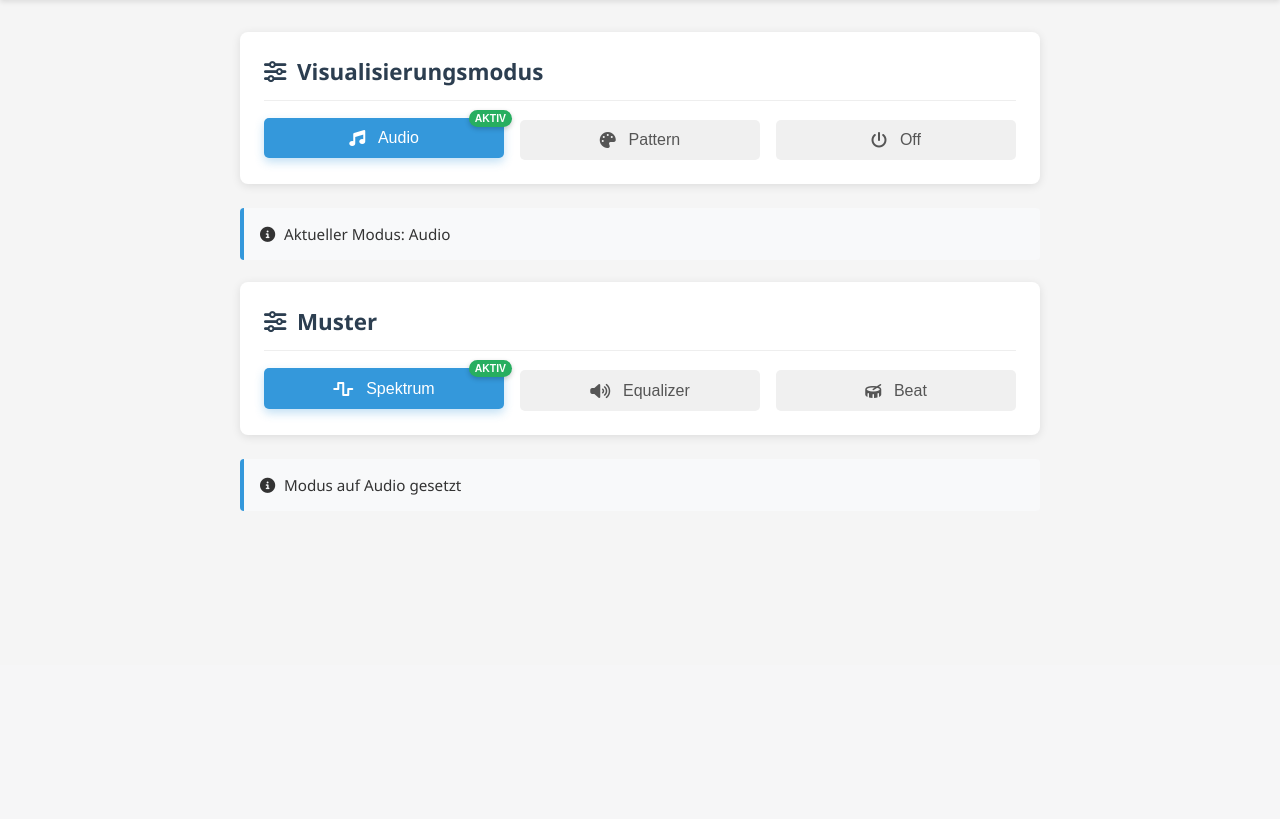
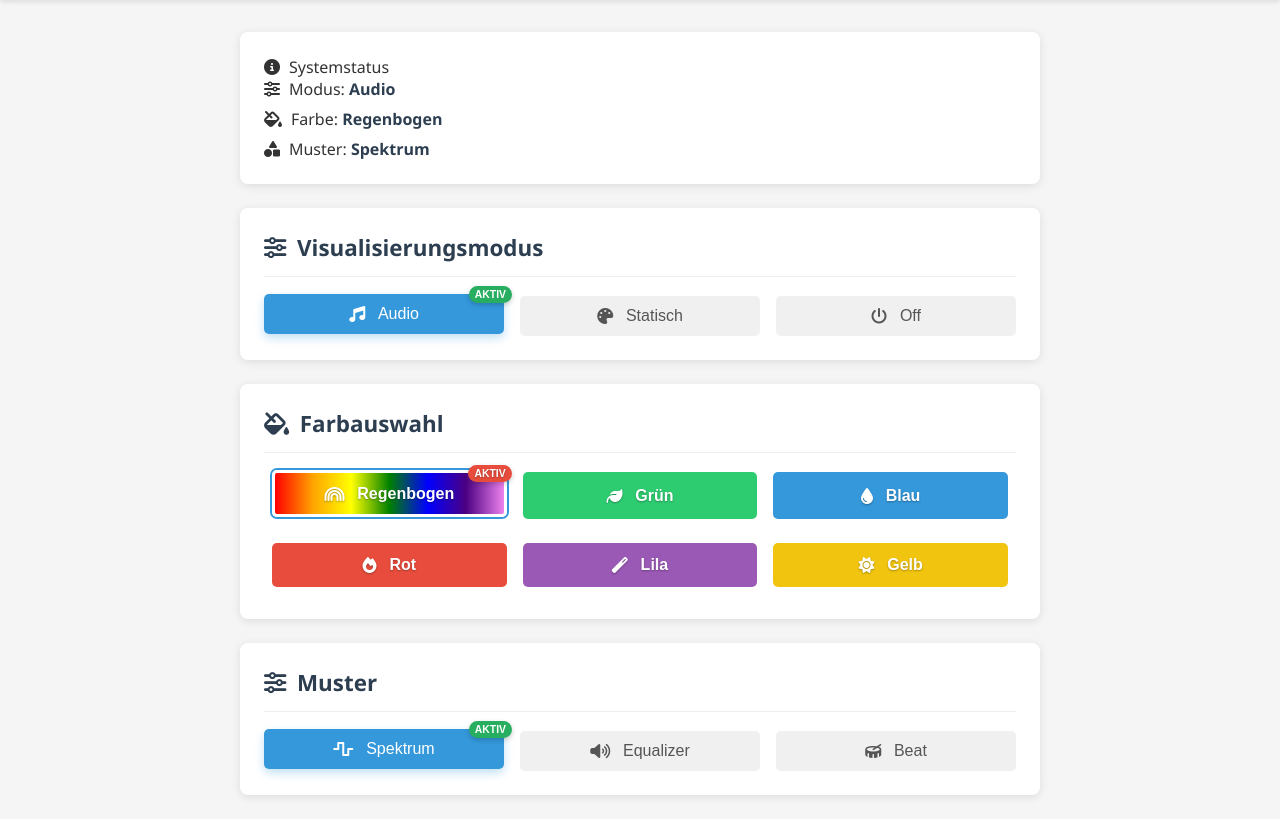
Before and after one commit to Roberto2Meloni/PiVoltaMeter, a Flask app: page / in a window 1280 px wide. Shown: the part 135-954 px from the top of the page. Before the commit the page ends 646 px from the top, so only its background shows below. Run offline with Flask 3, Linux system fonts and the light colour scheme.

Commit message:
Verbesserte Benutzeroberfläche mit zentraler Statusanzeige und Konfigurationssynchronisierung

```diff
--- a/static/css/style.css
+++ b/static/css/style.css
@@ -41,10 +41,11 @@ h2 {
     border-bottom: 1px solid #eee;
     padding-bottom: 0.8rem;
 }
-.visualization-controls {
+.visualization-controls, .color-controls {
     display: flex;
     gap: 1rem;
     margin-top: 1.2rem;
+    flex-wrap: wrap;
 }
 button {
     display: inline-block;
@@ -98,12 +99,68 @@ button.active::after {
     border-radius: 4px;
     font-size: 0.95rem;
     transition: all 0.3s ease;
+    margin-bottom: 0.5rem;
 }
 i {
     margin-right: 0.3rem;
 }
 
-/* Neue Stile für Muster */
+/* Neue Stile für Statusbereich */
+.status-container {
+    display: flex;
+    flex-direction: column;
+    gap: 0.5rem;
+}
+
+.status-container .status:nth-child(1) {
+    border-left-color: #3498db; /* Blau für Modus */
+}
+
+.status-container .status:nth-child(2) {
+    border-left-color: #e74c3c; /* Rot für Farbe */
+}
+
+.status-container .status:nth-child(3) {
+    border-left-color: #2ecc71; /* Grün für Muster */
+}
+
+#current-mode,
+#current-color,
+#current-pattern {
+    font-weight: bold;
+    color: #2c3e50;
+}
+
+/* Neue Stile für Farbauswahl */
+.color-controls {
+    justify-content: center;
+}
+
+.color-btn {
+    flex: 0 0 calc(33.333% - 1rem);
+    color: white;
+    text-shadow: 0 1px 2px rgba(0, 0, 0, 0.3);
+    border: 2px solid transparent;
+    margin-bottom: 0.5rem;
+    font-weight: bold;
+}
+
+.color-btn:hover {
+    transform: scale(1.05);
+    border: 2px solid #fff;
+    box-shadow: 0 5px 15px rgba(0, 0, 0, 0.2);
+}
+
+.color-btn.active {
+    border: 3px solid #fff;
+    box-shadow: 0 0 0 2px #3498db;
+}
+
+.color-btn.active::after {
+    background-color: #e74c3c;
+}
+
+/* Muster-Stile */
 .pattern-group {
     transition: all 0.3s ease;
 }
@@ -130,7 +187,7 @@ i {
 
 /* Medienabfragen für responsive Anpassungen */
 @media (max-width: 600px) {
-    .visualization-controls {
+    .visualization-controls, .color-controls {
         flex-direction: column;
     }
     button {
@@ -141,4 +198,8 @@ i {
         right: 10px;
         transform: translateY(-50%);
     }
+
+    .color-btn {
+        flex: 1 1 100%;
+    }
 }
--- a/static/js/script.js
+++ b/static/js/script.js
@@ -1,39 +1,83 @@
 console.log("Script wurde geladen");
 
-// Visualisierungsmodus einstellen
-function setVisualizationMode(mode, url) {
-    // Entferne aktiven Status von allen Modus-Buttons
-    document.querySelectorAll('#audio-mode, #pattern-mode, #off-mode').forEach(btn => {
+console.log("Script wurde geladen");
+
+// Aktualisiere die Anzeige basierend auf der vollständigen Konfiguration
+function updateUIFromConfig(config) {
+    console.log("UI wird mit folgender Konfiguration aktualisiert:", config);
+
+    // Aktualisiere die Statusanzeige
+    if (config.display) {
+        document.getElementById('current-mode').textContent = config.display.mode_name;
+        document.getElementById('current-color').textContent = config.display.color_name;
+        document.getElementById('current-pattern').textContent = config.display.pattern_name;
+    }
+
+    // Modus-Buttons aktualisieren
+    document.querySelectorAll('#audio-mode, #static-mode, #off-mode').forEach(btn => {
         btn.classList.remove('active');
     });
 
-    // Füge aktiven Status zum ausgewählten Button hinzu
-    document.getElementById(mode + '-mode').classList.add('active');
+    const modeButton = document.getElementById(config.visualization_mode + '-mode');
+    if (modeButton) {
+        modeButton.classList.add('active');
+    }
 
-    // Aktualisiere Status-Anzeige
-    const modeText = mode === 'audio' ? 'Audio' : mode === 'pattern' ? 'Pattern' : 'Aus';
-    document.getElementById('current-mode').textContent = modeText;
+    // Farb-Buttons aktualisieren
+    document.querySelectorAll('.color-btn').forEach(btn => {
+        btn.classList.remove('active');
+    });
+
+    const colorButton = document.getElementById('color_' + config.led_color);
+    if (colorButton) {
+        colorButton.classList.add('active');
+    }
 
     // Mustergruppen anzeigen/verstecken basierend auf Modus
     document.querySelectorAll('.pattern-group').forEach(group => {
         group.style.display = 'none';
     });
 
-    if (mode === 'off') {
+    if (config.visualization_mode === 'off') {
         document.getElementById('off-info').style.display = 'block';
     } else {
-        document.getElementById(mode + '-patterns').style.display = 'block';
+        const patternsContainer = document.getElementById(config.visualization_mode + '-patterns');
+        if (patternsContainer) {
+            patternsContainer.style.display = 'block';
 
-        // Setze ersten Pattern-Button als aktiv, wenn Modus wechselt
-        const patternButtons = document.querySelectorAll('#' + mode + '-patterns .pattern-btn');
-        if (patternButtons.length > 0) {
-            patternButtons.forEach(btn => btn.classList.remove('active'));
-            patternButtons[0].classList.add('active');
+            // Pattern-Buttons aktualisieren
+            const patternButtons = patternsContainer.querySelectorAll('.pattern-btn');
+            patternButtons.forEach(btn => {
+                btn.classList.remove('active');
+            });
+
+            // Das aktuelle Muster als aktiv markieren
+            let currentPatternId = '';
+            if (config.visualization_mode === 'audio') {
+                currentPatternId = config.audio_pattern;
+            } else if (config.visualization_mode === 'static') {
+                currentPatternId = config.static_pattern;
+            }
+
+            if (currentPatternId) {
+                const currentPatternButton = document.getElementById(currentPatternId);
+                if (currentPatternButton) {
+                    currentPatternButton.classList.add('active');
+                }
+            }
+        }
     }
 }
 
-    // Statusmeldung aktualisieren
-    document.getElementById('status').innerHTML = '<i class="fas fa-info-circle"></i> Modus auf ' + modeText + ' gesetzt';
+// Visualisierungsmodus einstellen
+function setVisualizationMode(mode, url) {
+    // Entferne aktiven Status von allen Modus-Buttons
+    document.querySelectorAll('#audio-mode, #static-mode, #off-mode').forEach(btn => {
+        btn.classList.remove('active');
+    });
+
+    // Füge aktiven Status zum ausgewählten Button hinzu
+    document.getElementById(mode + '-mode').classList.add('active');
 
     // Optional: Sende Anfrage an Backend, um den Modus zu ändern
     if (url) {
@@ -46,48 +90,146 @@ function setVisualizationMode(mode, url) {
         })
         .then(response => response.json())
         .then(data => {
-            if (data.success) {
-                console.log('Modus erfolgreich geändert');
+            if (data.status === "success") {
+                console.log('Modus erfolgreich geändert:', data.message);
+                // Aktualisiere die UI basierend auf der zurückgegebenen Konfiguration
+                if (data.config) {
+                    updateUIFromConfig(data.config);
+                }
             } else {
                 console.error('Fehler beim Ändern des Modus:', data.message);
-                document.getElementById('status').innerHTML = '<i class="fas fa-exclamation-triangle"></i> Fehler: ' + data.message;
             }
         })
         .catch(error => {
             console.error('Netzwerkfehler:', error);
-            document.getElementById('status').innerHTML = '<i class="fas fa-exclamation-triangle"></i> Netzwerkfehler beim Ändern des Modus';
         });
     }
 }
 
 // Muster einstellen
-function setPattern(patternId) {
+function setPattern(pattern_name, url) {
+    console.log("setPattern aufgerufen mit:", pattern_name, url);
+
     // Aktiven Status von allen Muster-Buttons im aktuellen Modus entfernen
-    const activeMode = document.querySelector('#audio-mode, #pattern-mode, #off-mode.active').id.replace('-mode', '');
+    const activeMode = document.querySelector('#audio-mode.active, #static-mode.active, #off-mode.active').id.replace('-mode', '');
+    console.log("Aktiver Modus:", activeMode);
 
     if (activeMode !== 'off') {
         document.querySelectorAll('#' + activeMode + '-patterns .pattern-btn').forEach(btn => {
             btn.classList.remove('active');
         });
 
-        // Aktiven Status zum ausgewählten Muster hinzufügen
-        document.getElementById(patternId).classList.add('active');
+        // Finde den Button anhand der ID, die dem pattern_name entspricht
+        const patternButton = document.getElementById(pattern_name);
+        console.log("Gefundener Button:", patternButton);
 
-        // Hole den Musternamen für die Statusanzeige
-        const patternName = document.getElementById(patternId).textContent.trim();
+        if (patternButton) {
+            patternButton.classList.add('active');
 
-        // Statusmeldung aktualisieren
-        document.getElementById('status').innerHTML = '<i class="fas fa-info-circle"></i> Muster auf ' + patternName + ' gesetzt';
+            // Sende Anfrage an Backend
+            if (url) {
+                console.log("Sende Anfrage an:", url, "mit Pattern:", pattern_name);
+                fetch(url, {
+                    method: 'POST',
+                    headers: {
+                        'Content-Type': 'application/json',
+                    },
+                    body: JSON.stringify({ pattern: pattern_name })
+                })
+                .then(response => {
+                    console.log("Antwort erhalten:", response);
+                    return response.json();
+                })
+                .then(data => {
+                    console.log("Verarbeitete Daten:", data);
+                    if (data.status === "success") {
+                        console.log('Muster erfolgreich geändert:', data.message);
+                        // Aktualisiere die UI basierend auf der zurückgegebenen Konfiguration
+                        if (data.config) {
+                            updateUIFromConfig(data.config);
+                        }
+                    } else {
+                        console.error('Fehler beim Ändern des Musters:', data.message);
+                    }
+                })
+                .catch(error => {
+                    console.error('Netzwerkfehler:', error);
+                });
+            }
+        } else {
+            console.error("Button mit ID", pattern_name, "nicht gefunden!");
+        }
+    } else {
+        console.log("Im Off-Modus können keine Muster gesetzt werden");
+    }
+}
 
-        // Optional: Sende Anfrage an Backend
-        // Diese Zeile kannst du nach deinen Bedürfnissen anpassen
-        // fetch('/set_pattern', { ... })
+// Farbe einstellen
+function setColor(color, url) {
+    console.log("setColor aufgerufen mit:", color, url);
+
+    // Entferne aktiven Status von allen Farb-Buttons
+    document.querySelectorAll('.color-btn').forEach(btn => {
+        btn.classList.remove('active');
+    });
+
+    // Füge aktiven Status zum ausgewählten Farb-Button hinzu
+    const colorButton = document.getElementById('color_' + color);
+    if (colorButton) {
+        colorButton.classList.add('active');
+
+        // Sende Anfrage an Backend, um die Farbe zu ändern
+        if (url) {
+            fetch(url, {
+                method: 'POST',
+                headers: {
+                    'Content-Type': 'application/json',
+                },
+                body: JSON.stringify({ color: color })
+            })
+            .then(response => response.json())
+            .then(data => {
+                if (data.status === "success") {
+                    console.log('Farbe erfolgreich geändert:', data.message);
+                    // Aktualisiere die UI basierend auf der zurückgegebenen Konfiguration
+                    if (data.config) {
+                        updateUIFromConfig(data.config);
+                    }
+                } else {
+                    console.error('Fehler beim Ändern der Farbe:', data.message);
+                }
+            })
+            .catch(error => {
+                console.error('Netzwerkfehler:', error);
+            });
+        }
+    } else {
+        console.error("Farb-Button mit ID 'color_" + color + "' nicht gefunden!");
     }
 }
 
 // Initialisieren bei Seitenladung
 document.addEventListener('DOMContentLoaded', function() {
-    // Setze standardmäßig Audio-Modus als aktiv
+    console.log("Script wurde geladen");
+
+    // Prüfe, ob eine initiale Konfiguration verfügbar ist (vom Server übergeben)
+    if (typeof initialConfig !== 'undefined') {
+        console.log("Verwende die vom Server bereitgestellte initiale Konfiguration:", initialConfig);
+        updateUIFromConfig(initialConfig);
+    } else {
+        console.log("Keine initiale Konfiguration gefunden, rufe Konfiguration vom Server ab...");
+        // Hole die aktuelle Konfiguration vom Server als Fallback
+        fetch('/get_current_config')
+            .then(response => response.json())
+            .then(data => {
+                if (data.status === "success" && data.config) {
+                    console.log("Konfiguration vom Server erhalten:", data.config);
+                    // Aktualisiere die UI basierend auf der Konfiguration
+                    updateUIFromConfig(data.config);
+                } else {
+                    console.error('Fehler beim Laden der Konfiguration:', data);
+
+                    // Fallback-Initialisierung, falls keine Konfiguration geladen werden kann
                     setVisualizationMode('audio');
 
                     // Setze ersten Audio-Pattern-Button als aktiv
@@ -95,8 +237,32 @@ document.addEventListener('DOMContentLoaded', function() {
                     if (audioPatternButtons.length > 0) {
                         audioPatternButtons.forEach(btn => btn.classList.remove('active'));
                         audioPatternButtons[0].classList.add('active');
+                        document.getElementById('current-pattern').textContent = audioPatternButtons[0].textContent.trim();
+                    }
+
+                    // Setze Regenbogen-Farbe als aktiv
+                    const colorButtons = document.querySelectorAll('.color-btn');
+                    if (colorButtons.length > 0) {
+                        colorButtons.forEach(btn => btn.classList.remove('active'));
+                        document.getElementById('color_rainbow').classList.add('active');
+                        document.getElementById('current-color').textContent = document.getElementById('color_rainbow').textContent.trim();
+                    }
+                }
+            })
+            .catch(error => {
+                console.error('Netzwerkfehler beim Laden der Konfiguration:', error);
+
+                // Fallback-Initialisierung bei Netzwerkfehler
+                setVisualizationMode('audio');
+            });
     }
 });
+
+
+
+
+
+
 // function updateStatus(message, status = "loading") {
 //   const statusDiv = document.getElementById("status");
 //   statusDiv.textContent = message;
--- a/templates/index.html
+++ b/templates/index.html
@@ -12,13 +12,29 @@
       href="https://cdnjs.cloudflare.com/ajax/libs/font-awesome/6.4.0/css/all.min.css"
     />
   </head>
-  <body>
+<body>
     <header>
       <h1><i class="fas fa-bolt"></i> PiVoltMeter</h1>
       <p class="subtitle">LED-Visualisierung</p>
     </header>
-
     <div class="container">
+       <!-- Neue Status-Kachel am Anfang -->
+      <div class="card">
+        <div class="status-title">
+          <i class="fas fa-info-circle"></i> Systemstatus
+        </div>
+        <div class="status-container">
+          <div class="status-item">
+            <i class="fas fa-sliders-h"></i> Modus: <span id="current-mode">Audio</span>
+          </div>
+          <div class="status-item">
+            <i class="fas fa-fill-drip"></i> Farbe: <span id="current-color">Regenbogen</span>
+          </div>
+          <div class="status-item">
+            <i class="fas fa-shapes"></i> Muster: <span id="current-pattern">Spektrum</span>
+          </div>
+        </div>
+      </div>
       <div class="card">
         <h2><i class="fas fa-sliders-h"></i> Visualisierungsmodus</h2>
         <div class="visualization-controls">
@@ -30,10 +46,10 @@
             <i class="fas fa-music"></i> Audio
           </button>
           <button
-            id="pattern-mode"
-            onclick="setVisualizationMode('pattern', '{{ url_for('set_visualization_mode') }}')"
+            id="static-mode"
+            onclick="setVisualizationMode('static', '{{ url_for('set_visualization_mode') }}')"
           >
-            <i class="fas fa-palette"></i> Pattern
+            <i class="fas fa-palette"></i> Statisch
           </button>
           <button
             id="off-mode"
@@ -44,10 +60,30 @@
         </div>
       </div>
 
-      <div id="current-status" class="status">
-        <i class="fas fa-info-circle"></i> Aktueller Modus: <span id="current-mode">Audio</span>
+      <!-- Neue Kachel für Farbauswahl -->
+      <div id="color-container" class="card">
+        <h2><i class="fas fa-fill-drip"></i> Farbauswahl</h2>
+        <div class="color-controls">
+          <button id="color_rainbow" onclick="setColor('rainbow', '{{ url_for('set_color') }}')" class="color-btn active" style="background: linear-gradient(to right, red, orange, yellow, green, blue, indigo, violet);">
+            <i class="fas fa-rainbow"></i> Regenbogen
+          </button>
+          <button id="color_green" onclick="setColor('green', '{{ url_for('set_color') }}')" class="color-btn" style="background-color: #2ecc71;">
+            <i class="fas fa-leaf"></i> Grün
+          </button>
+          <button id="color_blue" onclick="setColor('blue', '{{ url_for('set_color') }}')" class="color-btn" style="background-color: #3498db;">
+            <i class="fas fa-tint"></i> Blau
+          </button>
+          <button id="color_red" onclick="setColor('red', '{{ url_for('set_color') }}')" class="color-btn" style="background-color: #e74c3c;">
+            <i class="fas fa-fire"></i> Rot
+          </button>
+          <button id="color_purple" onclick="setColor('purple', '{{ url_for('set_color') }}')" class="color-btn" style="background-color: #9b59b6;">
+            <i class="fas fa-magic"></i> Lila
+          </button>
+          <button id="color_yellow" onclick="setColor('yellow', '{{ url_for('set_color') }}')" class="color-btn" style="background-color: #f1c40f;">
+            <i class="fas fa-sun"></i> Gelb
+          </button>
+        </div>
       </div>
-      <br />
 
       <div id="pattern-container" class="card">
         <h2><i class="fas fa-sliders-h"></i> Muster</h2>
@@ -55,31 +91,31 @@
         <!-- Audiomodus-Muster -->
         <div id="audio-patterns" class="pattern-group">
           <div class="visualization-controls">
-            <button id="audio-pattern-1" onclick="setPattern('audio-pattern-1')" class="pattern-btn active">
+            <button id="audio_pattern_01" onclick="setPattern('audio_pattern_01', '{{ url_for('set_pattern_per_mode') }}')" class="pattern-btn active">
               <i class="fas fa-wave-square"></i> Spektrum
             </button>
-            <button id="audio-pattern-2" onclick="setPattern('audio-pattern-2')" class="pattern-btn">
+            <button id="audio_pattern_02" onclick="setPattern('audio_pattern_02', '{{ url_for('set_pattern_per_mode') }}')" class="pattern-btn">
               <i class="fas fa-volume-up"></i> Equalizer
             </button>
-            <button id="audio-pattern-3" onclick="setPattern('audio-pattern-3')" class="pattern-btn">
+            <button id="audio_pattern_03" onclick="setPattern('audio_pattern_03', '{{ url_for('set_pattern_per_mode') }}')" class="pattern-btn">
               <i class="fas fa-drum"></i> Beat
             </button>
           </div>
         </div>
 
-        <!-- Pattern-Modus-Muster -->
-        <div id="pattern-patterns" class="pattern-group" style="display: none;">
+        <!-- Static-Modus-Muster -->
+        <div id="static-patterns" class="pattern-group" style="display: none;">
           <div class="visualization-controls">
-            <button id="pattern-1" onclick="setPattern('pattern-1')" class="pattern-btn">
+            <button id="static_pattern_01" onclick="setPattern('static_pattern_01', '{{ url_for('set_pattern_per_mode') }}')" class="pattern-btn">
               <i class="fas fa-fire"></i> Feuer
             </button>
-            <button id="pattern-2" onclick="setPattern('pattern-2')" class="pattern-btn">
+            <button id="static_pattern_02" onclick="setPattern('static_pattern_02', '{{ url_for('set_pattern_per_mode') }}')" class="pattern-btn">
               <i class="fas fa-water"></i> Wasser
             </button>
-            <button id="pattern-3" onclick="setPattern('pattern-3')" class="pattern-btn">
+            <button id="static_pattern_03" onclick="setPattern('static_pattern_03', '{{ url_for('set_pattern_per_mode') }}')" class="pattern-btn">
               <i class="fas fa-rainbow"></i> Regenbogen
             </button>
-            <button id="pattern-4" onclick="setPattern('pattern-4')" class="pattern-btn">
+            <button id="static_pattern_04" onclick="setPattern('static_pattern_04', '{{ url_for('set_pattern_per_mode') }}')" class="pattern-btn">
               <i class="fas fa-wind"></i> Welle
             </button>
           </div>
@@ -92,11 +128,13 @@
           </div>
         </div>
       </div>
+    </div>
 
-      <div id="status" class="status">
-        <i class="fas fa-info-circle"></i> System bereit
-      </div>
-    </div>
+    <!-- Vorgeladene Konfigurationsdaten -->
+    <script>
+      // Die vom Server übergebene Konfiguration
+      const initialConfig = {{ config|tojson|safe }};
+    </script>
 
     <!-- Statischer Link für lokale Entwicklung -->
     <script src="/static/js/script.js"></script>
```
Also changed, not shown: config/config.py (+109 -12 lines), only_flask.py (+147 -70 lines). Lines whose indentation alone changed are shown as unchanged.
